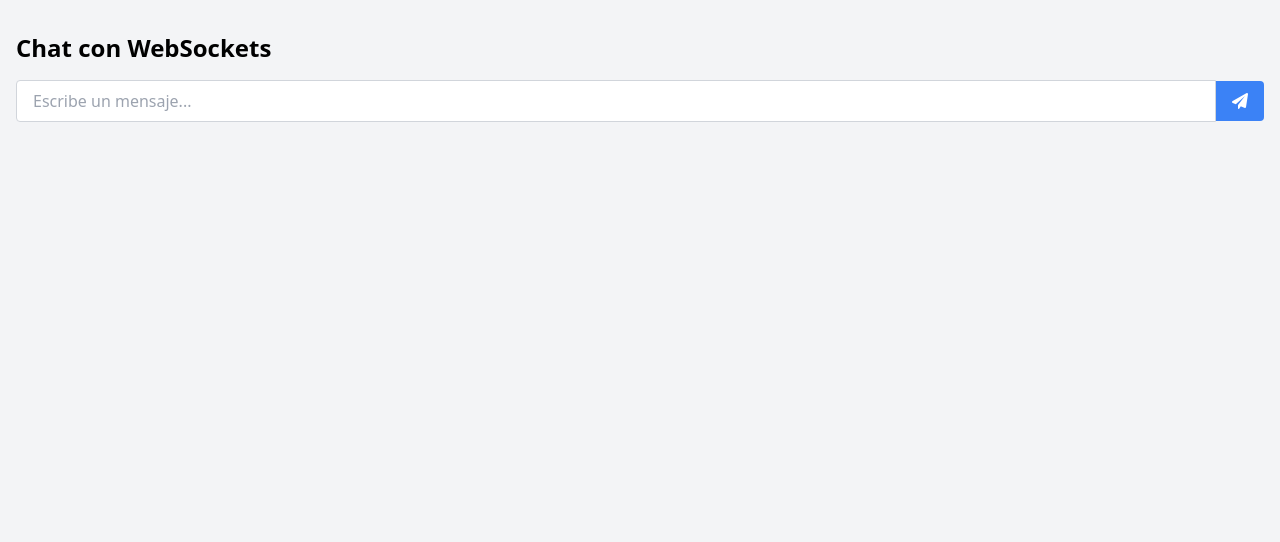
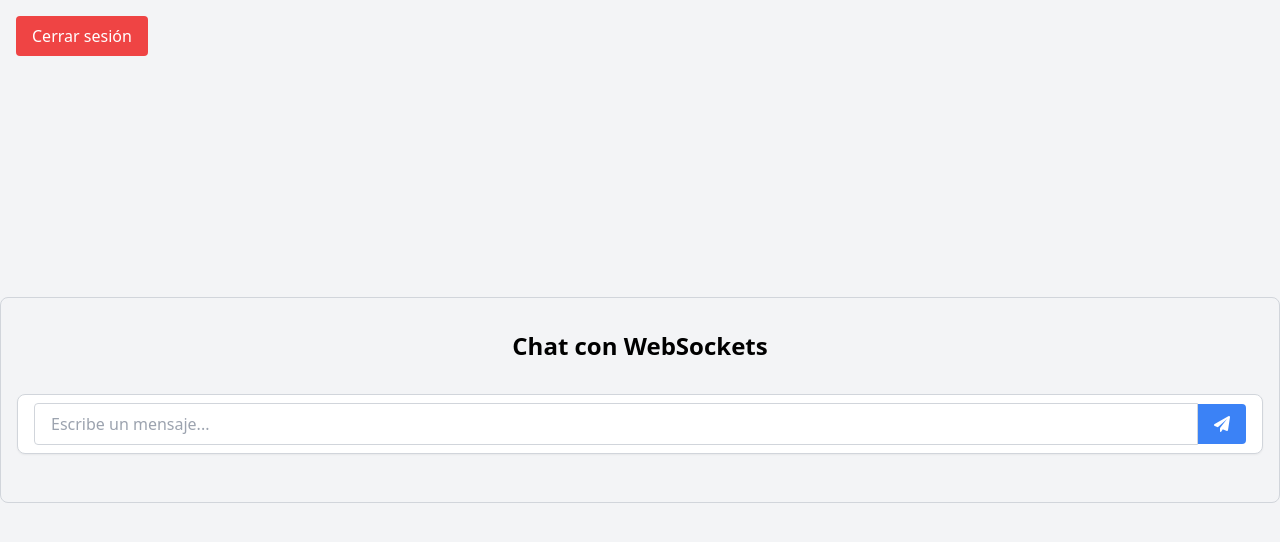
Before and after one commit to RNatsuki/Chat-Socket.io, a website: page src/client/index.html in a window 1280 px wide. Drawn offline with nearby package versions, Linux system fonts and the light colour scheme; no server answers; sample sign-in values are in the browser's storage.

Commit message:
Update index.html

```diff
--- a/src/client/index.html
+++ b/src/client/index.html
@@ -12,14 +12,27 @@
       href="https://cdnjs.cloudflare.com/ajax/libs/font-awesome/6.0.0-beta2/css/all.min.css"
       rel="stylesheet"
     />
+    <style>
+      .chat-messages {
+        max-height: 300px; /* Ajusta la altura máxima según tus necesidades */
+        overflow-y: auto;
+      }
+    </style>
   </head>
-  <body class="bg-gray-100">
-    <div class="container mx-auto px-4 py-8">
+  <body class="bg-gray-100 flex items-center justify-center h-screen">
+    <div
+      class="container mx-auto px-4 py-8 rounded-lg overflow-hidden border border-gray-300"
+    >
+      <div class="flex items-center justify-center">
         <h1 class="text-2xl font-bold mb-4">Chat con WebSockets</h1>
+      </div>
 
-      <div id="chat-messages" class="mb-4"></div>
+      <div id="chat-messages" class="mb-4 chat-messages"></div>
 
-      <form id="chat-form" class="flex items-center">
+      <form
+        id="chat-form"
+        class="flex items-center bg-white rounded-lg overflow-hidden border border-gray-300 px-4 py-2 shadow-sm mb-4"
+      >
         <input
           id="message-input"
           type="text"
@@ -34,9 +47,26 @@
           <i class="fas fa-paper-plane"></i>
         </button>
       </form>
+
+      <button
+        id="logout-button"
+        class="bg-red-500 hover:bg-red-600 text-white rounded py-2 px-4 focus:outline-none absolute top-4 left-4"
+      >
+        Cerrar sesión
+      </button>
     </div>
 
     <script src="https://cdnjs.cloudflare.com/ajax/libs/socket.io/4.3.1/socket.io.js"></script>
+
+    <script>
+      // Obtener el nombre de usuario del localStorage
+      const username = localStorage.getItem("username");
+
+      if (!username) {
+        window.location.href = "/login";
+      }
+    </script>
+
     <script>
       // Conexión WebSocket
       const socket = io("http://localhost:3000");
@@ -45,9 +75,7 @@
       const chatMessages = document.getElementById("chat-messages");
       const chatForm = document.getElementById("chat-form");
       const messageInput = document.getElementById("message-input");
-
-      // Obtener el nombre de usuario del localStorage
-      const username = localStorage.getItem("username");
+      const logoutButton = document.getElementById("logout-button");
 
       // Cargar los mensajes al cargar la página
       fetch("/messages")
@@ -103,11 +131,12 @@
             <p class="font-bold">${message.sender}</p>
             <p>${message.message}</p>
           </div>
-                <p class="text-gray-500">${formatTimestamp(
-                  message.timestamp
-                )}</p>
+          <p class="text-gray-500">${formatTimestamp(message.timestamp)}</p>
         `;
         chatMessages.appendChild(messageElement);
+
+        // Hacer que el scroll baje automáticamente
+        chatMessages.scrollTop = chatMessages.scrollHeight;
       }
 
       // Formatear la marca de tiempo del mensaje
@@ -115,6 +144,12 @@
         const options = { hour: "2-digit", minute: "2-digit" };
         return new Date(timestamp).toLocaleTimeString("es-ES", options);
       }
+
+      // Cerrar sesión
+      logoutButton.addEventListener("click", function () {
+        localStorage.removeItem("username");
+        window.location.href = "/login"; // Redirigir a la página de inicio de sesión
+      });
     </script>
   </body>
 </html>
```
Lines whose indentation alone changed are shown as unchanged.
